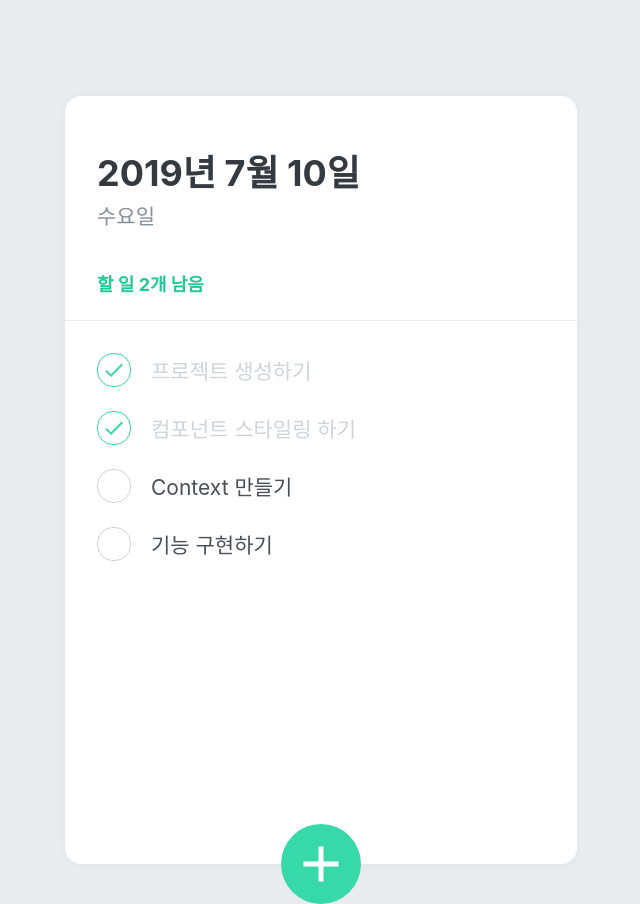
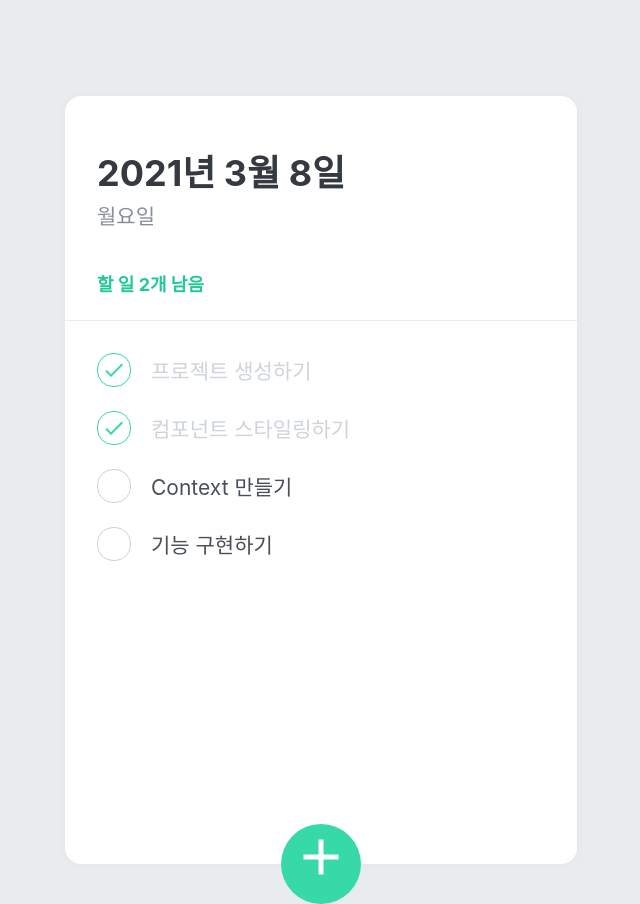
Before and after one commit to manggong/modern_react, a React (Create React App) app in the folder mashup-todolist/: page / in a window 1280 px wide. Shown: the whole page, without its empty margins (319-959 px from the left). Built offline with nearby package versions, Linux system fonts and the light colour scheme.

Commit message:
Modify todos

```diff
--- a/mashup-todolist/src/components/TodoCreate.js
+++ b/mashup-todolist/src/components/TodoCreate.js
@@ -1,6 +1,7 @@
-import React, { useState } from 'react'
-import styled, { css } from 'styled-components'
-import { MdAdd } from 'react-icons/md'
+import React, { useState } from 'react';
+import styled, { css } from 'styled-components';
+import { MdAdd } from 'react-icons/md';
+import { useTodoDispatch, useTodoNextId } from '../TodoContext';
 
 const CircleButton = styled.button`
   background: #38d9a9;
@@ -15,7 +16,6 @@ const CircleButton = styled.button`
   cursor: pointer;
   width: 80px;
   height: 80px;
-  display: block;
   align-items: center;
   justify-content: center;
   font-size: 60px;
@@ -27,9 +27,7 @@ const CircleButton = styled.button`
   border-radius: 50%;
   border: none;
   outline: none;
-  display: flex;
-  align-items: center;
-  justify-content: center;
+
 
   transition: 0.125s all ease-in;
   ${props =>
@@ -44,14 +42,14 @@ const CircleButton = styled.button`
       }
       transform: translate(-50%, 50%) rotate(45deg);
     `}
-`
+`;
 
 const InsertFormPositioner = styled.div`
   width: 100%;
   bottom: 0;
   left: 0;
   position: absolute;
-`
+`;
 
 const InsertForm = styled.form`
   background: #f8f9fa;
@@ -63,7 +61,7 @@ const InsertForm = styled.form`
   border-bottom-left-radius: 16px;
   border-bottom-right-radius: 16px;
   border-top: 1px solid #e9ecef;
-`
+`;
 
 const Input = styled.input`
   padding: 12px;
@@ -73,19 +71,43 @@ const Input = styled.input`
   outline: none;
   font-size: 18px;
   box-sizing: border-box;
-`
+`;
 
 function TodoCreate() {
-  const [open, setOpen] = useState(false)
+  const [open, setOpen] = useState(false);
+  const [value, setValue] = useState('');
 
-  const onToggle = () => setOpen(!open)
+  const dispatch = useTodoDispatch();
+  const nextId = useTodoNextId();
+
+  const onToggle = () => setOpen(!open);
+  const onChange = e => setValue(e.target.value);
+  const onSubmit = e => {
+    e.preventDefault(); // 새로고침 방지
+    dispatch({
+      type: 'CREATE',
+      todo: {
+        id: nextId.current,
+        text: value,
+        done: false
+      }
+    });
+    setValue('');
+    setOpen(false);
+    nextId.current += 1;
+  };
 
   return (
     <>
       {open && (
         <InsertFormPositioner>
-          <InsertForm>
-            <Input autoFocus placeholder="할 일을 입력 후, Enter 를 누르세요" />
+          <InsertForm onSubmit={onSubmit}>
+            <Input
+              autoFocus
+              placeholder="할 일을 입력 후, Enter 를 누르세요"
+              onChange={onChange}
+              value={value}
+            />
           </InsertForm>
         </InsertFormPositioner>
       )}
@@ -93,7 +115,7 @@ function TodoCreate() {
         <MdAdd />
       </CircleButton>
     </>
-  )
+  );
 }
 
-export default TodoCreate
+export default React.memo(TodoCreate);
--- a/mashup-todolist/src/components/TodoHead.js
+++ b/mashup-todolist/src/components/TodoHead.js
@@ -28,12 +28,21 @@ const TodoHeadBlock = styled.div`
 
 function TodoHead() {
   const todos = useTodoState();
-  console.log(todos);
+  const undoneTasks = todos.filter(todo => !todo.done);
+
+  const today = new Date();
+  const dateString = today.toLocaleDateString('ko-KR', {
+    year: 'numeric',
+    month: 'long',
+    day: 'numeric'
+  });
+  const dayName = today.toLocaleDateString('ko-KR', { weekday: 'long' });
+
   return (
     <TodoHeadBlock>
-      <h1>2019년 7월 10일</h1>
-      <div className="day">수요일</div>
-      <div className="tasks-left">할 일 2개 남음</div>
+      <h1>{dateString}</h1>
+      <div className="day">{dayName}</div>
+      <div className="tasks-left">할 일 {undoneTasks.length}개 남음</div>
     </TodoHeadBlock>
   );
 }
--- a/mashup-todolist/src/components/TodoItem.js
+++ b/mashup-todolist/src/components/TodoItem.js
@@ -1,6 +1,7 @@
-import React from 'react'
-import styled, { css } from 'styled-components'
-import { MdDone, MdDelete } from 'react-icons/md'
+import React from 'react';
+import styled, { css } from 'styled-components';
+import { MdDone, MdDelete } from 'react-icons/md';
+import { useTodoDispatch } from '../TodoContext';
 
 const Remove = styled.div`
   display: flex;
@@ -9,24 +10,23 @@ const Remove = styled.div`
   color: #dee2e6;
   font-size: 24px;
   cursor: pointer;
+  opacity: 0;
   &:hover {
     color: #ff6b6b;
   }
-  display: none;
-`
+`;
 
 const TodoItemBlock = styled.div`
   display: flex;
   align-items: center;
   padding-top: 12px;
   padding-bottom: 12px;
-
   &:hover {
     ${Remove} {
-      display: initial;
+      opacity: 1;
     }
   }
-`
+`;
 
 const CheckCircle = styled.div`
   width: 32px;
@@ -45,7 +45,7 @@ const CheckCircle = styled.div`
       border: 1px solid #38d9a9;
       color: #38d9a9;
     `}
-`
+`;
 
 const Text = styled.div`
   flex: 1;
@@ -54,21 +54,25 @@ const Text = styled.div`
   ${props =>
     props.done &&
     css`
-      color: #ced4da
+      color: #ced4da;
     `}
-`
+`;
 
 function TodoItem({ id, done, text }) {
+  const dispatch = useTodoDispatch();
+  const onToggle = () => dispatch({ type: 'TOGGLE', id });
+  const onRemove = () => dispatch({ type: 'REMOVE', id });
   return (
     <TodoItemBlock>
-      <CheckCircle done={done}>{done && <MdDone/>}</CheckCircle>
+      <CheckCircle done={done} onClick={onToggle}>
+        {done && <MdDone />}
+      </CheckCircle>
       <Text done={done}>{text}</Text>
-      <Remove>
-        <MdDelete/>
+      <Remove onClick={onRemove}>
+        <MdDelete />
       </Remove>
     </TodoItemBlock>
-  )
+  );
 }
 
-
-export default TodoItem
+export default React.memo(TodoItem);
--- a/mashup-todolist/src/components/TodoList.js
+++ b/mashup-todolist/src/components/TodoList.js
@@ -1,24 +1,30 @@
-import React from 'react'
-import styled from 'styled-components'
-import TodoItem from './TodoItem'
+import React from 'react';
+import styled from 'styled-components';
+import TodoItem from './TodoItem';
+import { useTodoState } from '../TodoContext';
 
 const TodoListBlock = styled.div`
   flex: 1;
   padding: 20px 32px;
   padding-bottom: 48px;
   overflow-y: auto;
-  //background: gray;
-`
+`;
 
 function TodoList() {
+  const todos = useTodoState();
+
   return (
     <TodoListBlock>
-      <TodoItem text="프로젝트 생성하기" done={true} />
-      <TodoItem text="컴포넌트 스타일링 하기" done={true} />
-      <TodoItem text="Context 만들기" done={false} />
-      <TodoItem text="기능 구현하기" done={false} />
+      {todos.map(todo => (
+        <TodoItem
+          key={todo.id}
+          id={todo.id}
+          text={todo.text}
+          done={todo.done}
+        />
+      ))}
     </TodoListBlock>
   );
 }
 
-export default TodoList
+export default TodoList;
```
